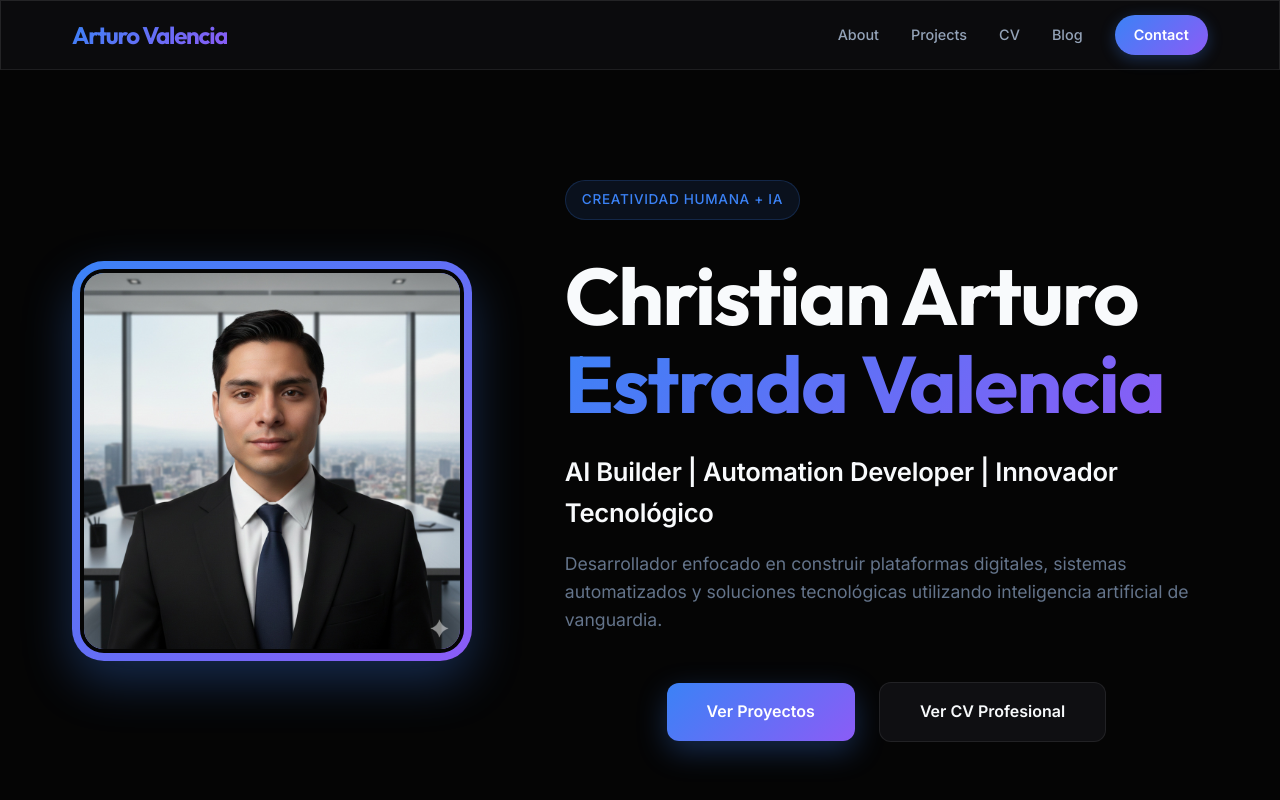
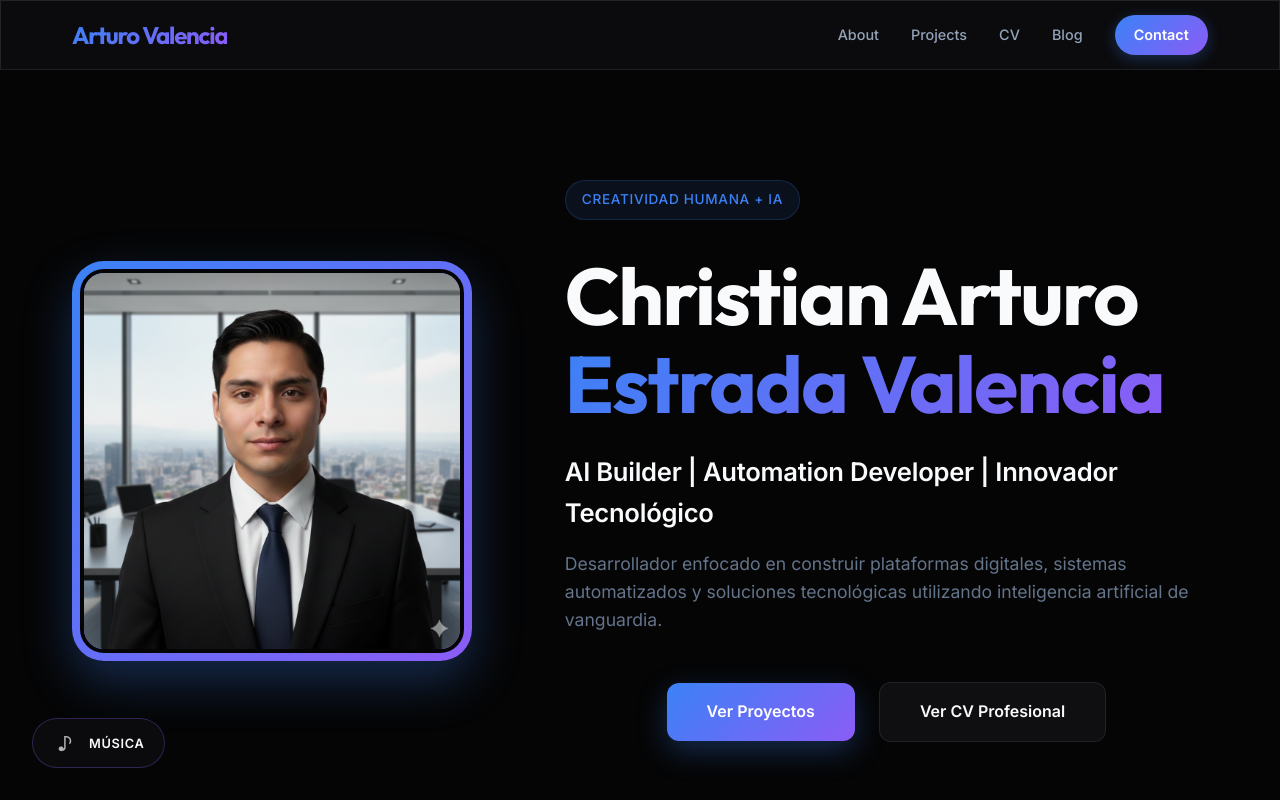
Before and after one commit to MMAA159IIAa/christian-portfolio, a Next.js app: page / in a window 1280 px wide. Shown: the top 800 px of the page. Built offline with nearby package versions, Linux system fonts and the light colour scheme.

Commit message:
Feature:_Add_ambient_background_music_experience

```diff
--- a/src/app/layout.tsx
+++ b/src/app/layout.tsx
@@ -1,6 +1,7 @@
 import type { Metadata } from "next";
 import "./globals.css";
 import Navbar from "@/components/Navbar/Navbar";
+import AudioPlayer from "@/components/AudioPlayer/AudioPlayer";
 
 export const metadata: Metadata = {
   title: "Arturo Valencia | AI Builder & Innovador Tecnológico",
@@ -23,6 +24,7 @@ export default function RootLayout({
     <html lang="en">
       <body>
         <Navbar />
+        <AudioPlayer />
         {children}
         <footer style={{ padding: '4rem 0', textAlign: 'center', borderTop: '1px solid var(--border-color)', color: 'var(--text-dim)', fontSize: '0.9rem' }}>
           <div className="container">
--- /dev/null
+++ b/src/components/AudioPlayer/AudioPlayer.module.css
@@ -0,0 +1,100 @@
+.audioContainer {
+    position: fixed;
+    bottom: 2rem;
+    left: 2rem;
+    z-index: 9999;
+}
+
+.audioButton {
+    display: flex;
+    align-items: center;
+    gap: 0.75rem;
+    padding: 0.75rem 1.25rem;
+    border-radius: 100px;
+    border: 1px solid rgba(139, 92, 246, 0.3);
+    cursor: pointer;
+    transition: all 0.3s cubic-bezier(0.4, 0, 0.2, 1);
+    color: var(--text-primary);
+}
+
+.audioButton:hover {
+    transform: scale(1.05);
+    border-color: var(--accent-primary);
+    box-shadow: 0 0 20px rgba(139, 92, 246, 0.2);
+}
+
+.playing {
+    border-color: var(--accent-secondary);
+    background: rgba(139, 92, 246, 0.1) !important;
+}
+
+.iconContainer {
+    width: 24px;
+    height: 24px;
+    display: flex;
+    align-items: center;
+    justify-content: center;
+}
+
+.muteIcon {
+    font-size: 1.2rem;
+    opacity: 0.7;
+}
+
+.label {
+    font-size: 0.8rem;
+    font-weight: 700;
+    text-transform: uppercase;
+    letter-spacing: 0.05em;
+}
+
+.playingBars {
+    display: flex;
+    align-items: flex-end;
+    gap: 3px;
+    height: 14px;
+}
+
+.playingBars span {
+    width: 3px;
+    background: var(--accent-secondary);
+    border-radius: 10px;
+    animation: bounce 0.8s ease-in-out infinite;
+}
+
+.playingBars span:nth-child(2) {
+    animation-delay: 0.2s;
+    height: 100%;
+}
+
+.playingBars span:nth-child(1),
+.playingBars span:nth-child(3) {
+    height: 60%;
+}
+
+@keyframes bounce {
+
+    0%,
+    100% {
+        transform: scaleY(1);
+    }
+
+    50% {
+        transform: scaleY(1.8);
+    }
+}
+
+@media (max-width: 768px) {
+    .audioContainer {
+        bottom: 1rem;
+        left: 1rem;
+    }
+
+    .label {
+        display: none;
+    }
+
+    .audioButton {
+        padding: 0.75rem;
+    }
+}
--- /dev/null
+++ b/src/components/AudioPlayer/AudioPlayer.tsx
@@ -0,0 +1,52 @@
+"use client";
+import { useState, useRef, useEffect } from 'react';
+import styles from './AudioPlayer.module.css';
+
+const AudioPlayer = () => {
+    const [isPlaying, setIsPlaying] = useState(false);
+    const audioRef = useRef<HTMLAudioElement>(null);
+
+    const togglePlay = () => {
+        if (!audioRef.current) return;
+
+        if (isPlaying) {
+            audioRef.current.pause();
+        } else {
+            audioRef.current.play().catch(err => console.log("Autoplay blocked or error:", err));
+        }
+        setIsPlaying(!isPlaying);
+    };
+
+    return (
+        <div className={styles.audioContainer}>
+            <audio
+                ref={audioRef}
+                src="https://cdn.pixabay.com/audio/2022/03/10/audio_c36190696c.mp3" // Ambient Tech/Space Track
+                loop
+                preload="auto"
+            />
+            <button
+                className={`${styles.audioButton} ${isPlaying ? styles.playing : ''} glass-effect`}
+                onClick={togglePlay}
+                title={isPlaying ? "Pausar música" : "Reproducir música ambiental"}
+            >
+                <div className={styles.iconContainer}>
+                    {isPlaying ? (
+                        <div className={styles.playingBars}>
+                            <span></span>
+                            <span></span>
+                            <span></span>
+                        </div>
+                    ) : (
+                        <span className={styles.muteIcon}>♪</span>
+                    )}
+                </div>
+                <span className={styles.label}>
+                    {isPlaying ? 'Ambiente ON' : 'Música'}
+                </span>
+            </button>
+        </div>
+    );
+};
+
+export default AudioPlayer;
```
